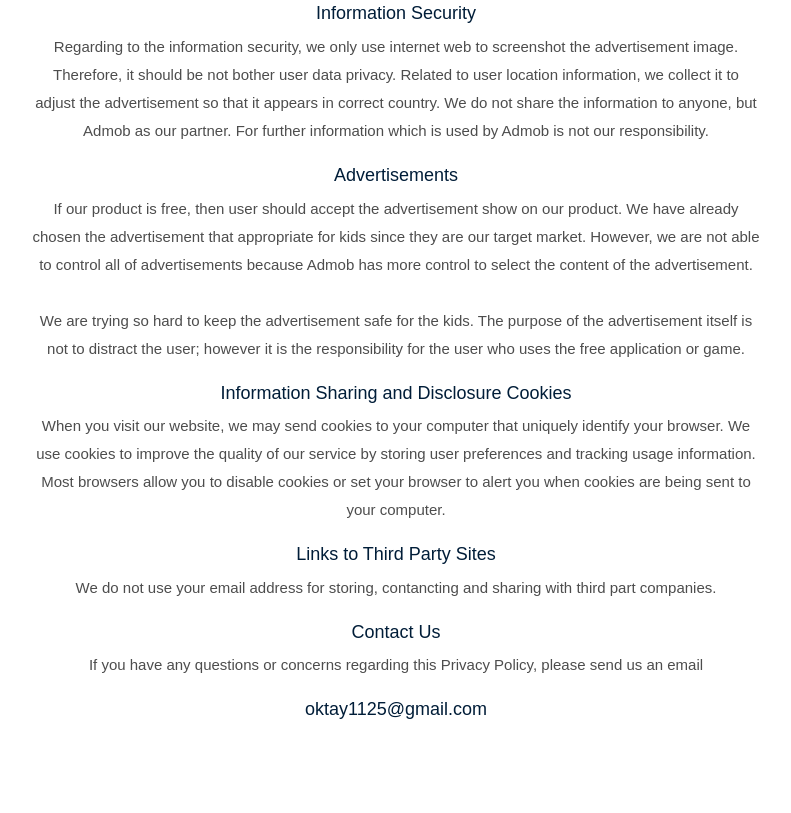
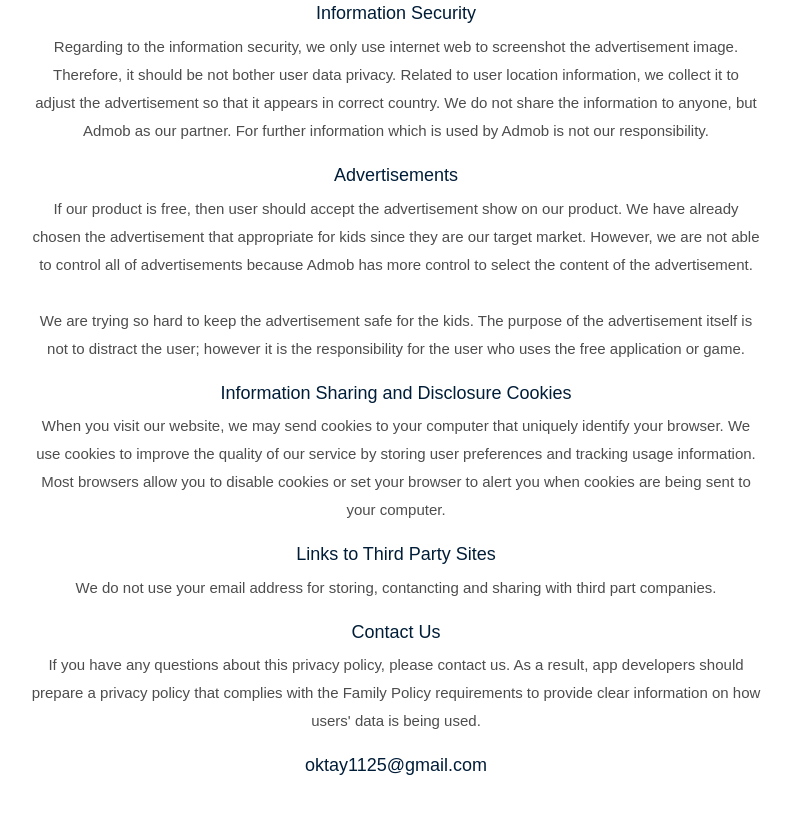
Before and after one commit to otontas11/yagmurtasimacilik.github.io, a plain HTML site: page single-blog.html in a window 1280 px wide. Shown: the part 999-1812 px from the top of the page, without its empty margins (54-845 px from the left). Drawn offline with Linux system fonts and the light colour scheme; a script that the page names is missing.

Commit message:
Update single-blog.html
policy duzenleme

```diff
--- a/single-blog.html
+++ b/single-blog.html
@@ -40,7 +40,7 @@
                  <div class="row">
                      <div class="col-xl-12">
                          <div class="bradcam_text text-center ">
-                             <h3>TNTS Game Developer</h3>
+                             <h3>TNTS - Elifba Quran Learn</h3>
                          </div>
                      </div>
                  </div>
@@ -126,7 +126,9 @@ When you visit our website, we may send cookies to your computer that uniquely i
 
                      </h4>
                      <p>
-                        If you have any questions or concerns regarding this Privacy Policy, please send us an email
+                        If you have any questions about this privacy policy, please contact us.
+
+As a result, app developers should prepare a privacy policy that complies with the Family Policy requirements to provide clear information on how users' data is being used.
 
 
                      </p>
```
